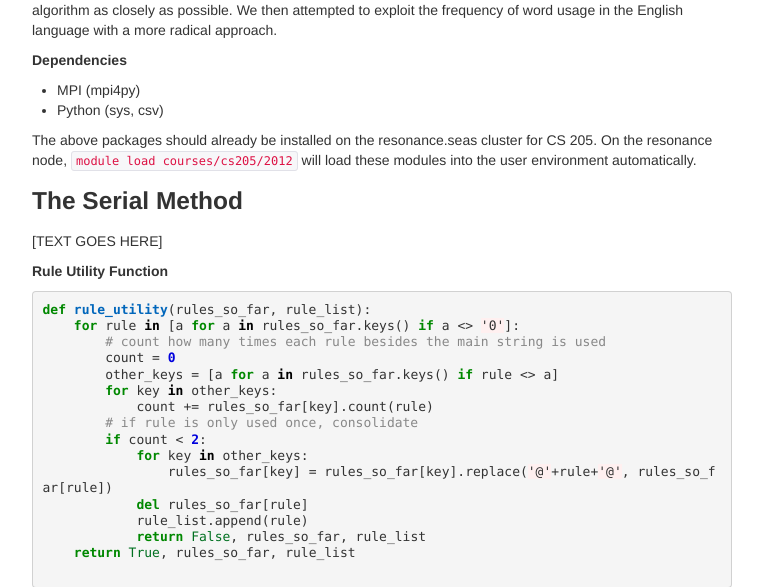
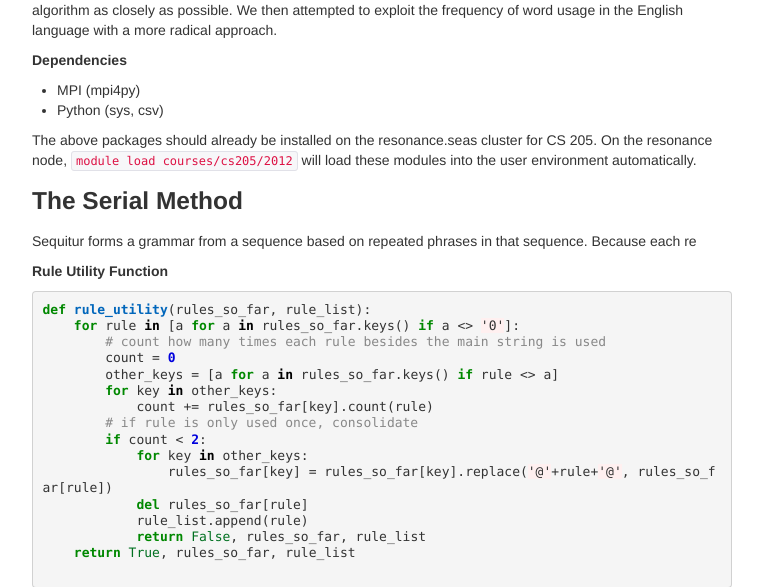
Before and after one commit to saagar/parallel-sequitur, a PHP site: page /program.php in a window 1280 px wide. Shown: the part 404-991 px from the top of the page, without its empty margins (258-1021 px from the left). Run offline with PHP 8.4, Linux system fonts and the light colour scheme; some libraries are stand-ins or nearby versions.

Commit message:
program.php

```diff
--- a/web/program.php
+++ b/web/program.php
@@ -104,7 +104,7 @@
 
 				<h3> The Serial Method </h3>
 
-				[TEXT GOES HERE]
+                Sequitur forms a grammar from a sequence based on repeated phrases in that sequence. Because each re
 
 <h5>Rule Utility Function</h5>
 <div class="highlight"><pre><span class="k">def</span> <span class="nf">rule_utility</span><span class="p">(</span><span class="n">rules_so_far</span><span class="p">,</span> <span class="n">rule_list</span><span class="p">):</span>
```
Also changed, not shown: 2 other files.
